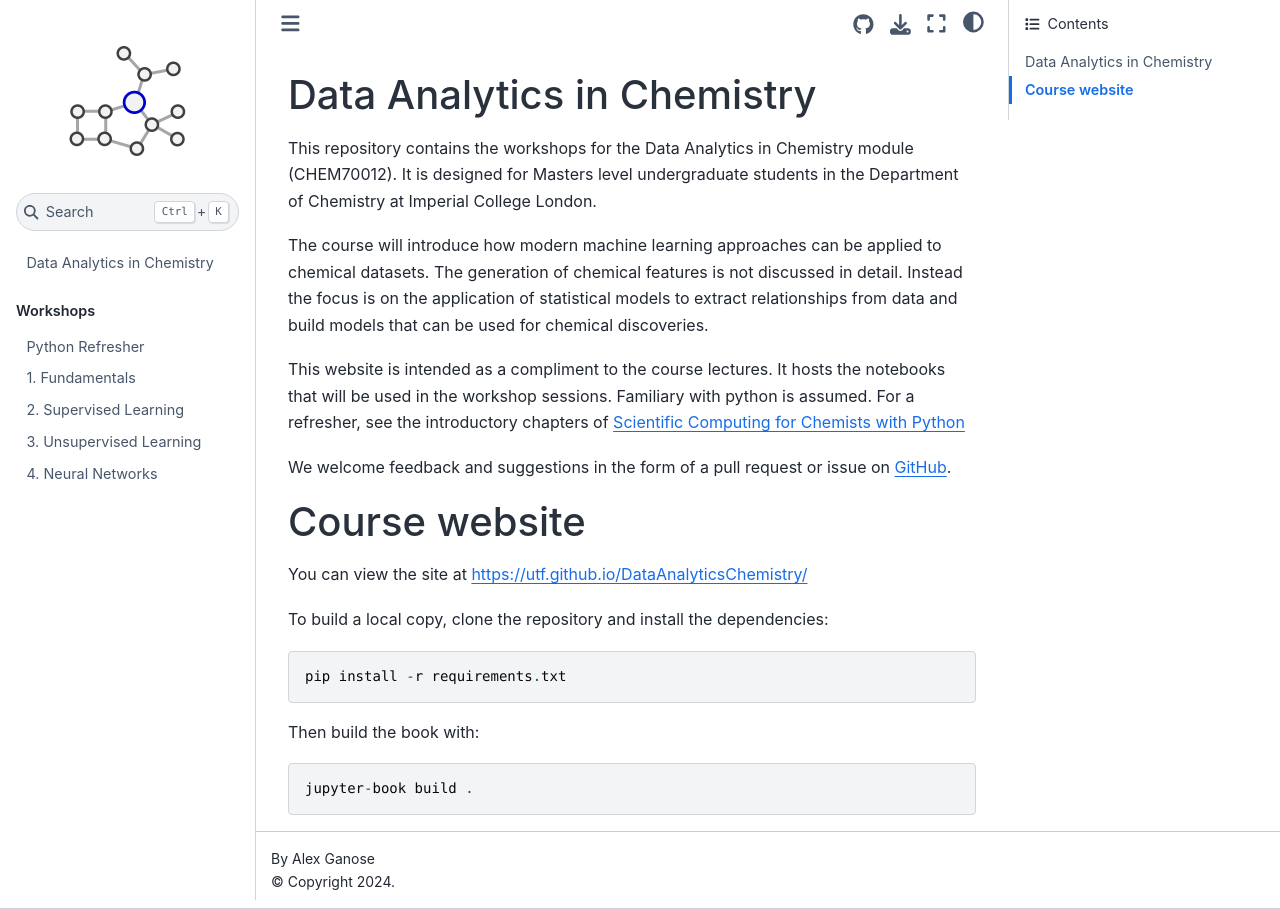
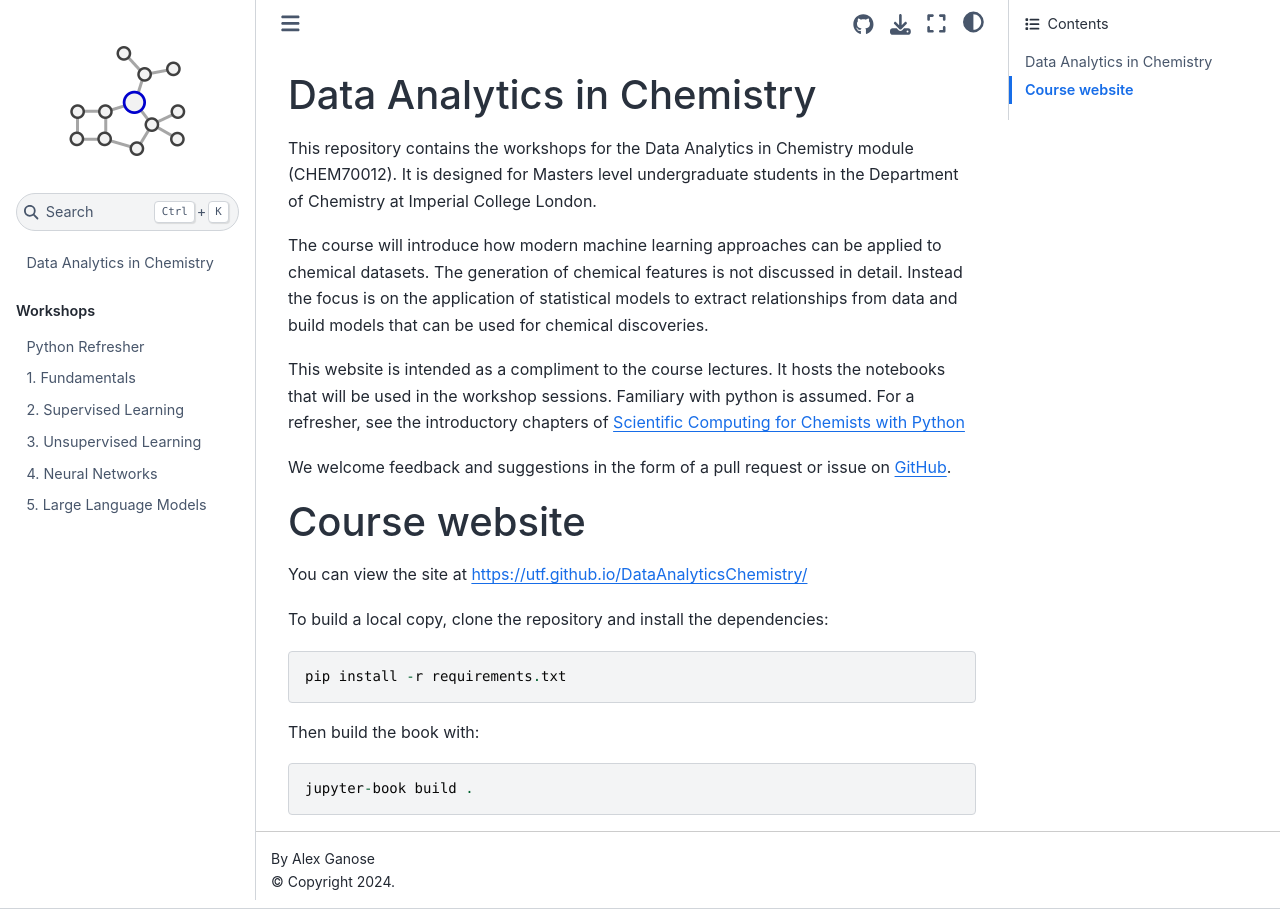
Before and after one commit to utf/DataAnalyticsChemistry, a Jupyter Book: the page built from README.md, in a window 1280 px wide. Built offline with Jupyter Book 1.0.4 settings and Sphinx 7.4.7 and the Sphinx Book theme 1.1.4, drawn with Linux system fonts in a browser that asks for light colours.

```diff
--- a/_toc.yml
+++ b/_toc.yml
@@ -12,3 +12,4 @@
   - file: workshop-2
   - file: workshop-3
   - file: workshop-4
+  - file: workshop-5
--- a/requirements.txt
+++ b/requirements.txt
@@ -9,3 +9,7 @@
 rdkit
 torch
 torchvision
+transformers[torch]
+datasets
+accelerate
+sentencepiece
```
Also changed, not shown: workshop-4.ipynb, workshop-5.ipynb (added).
